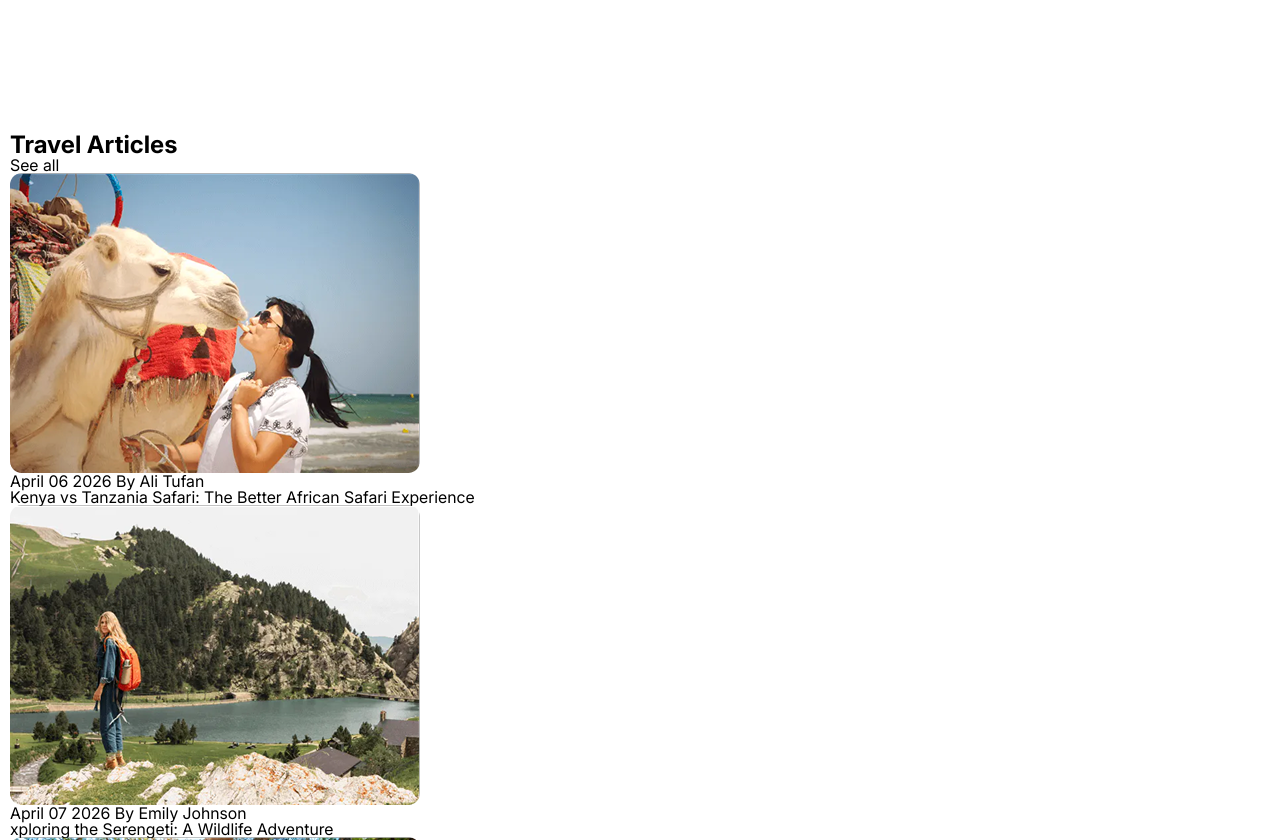
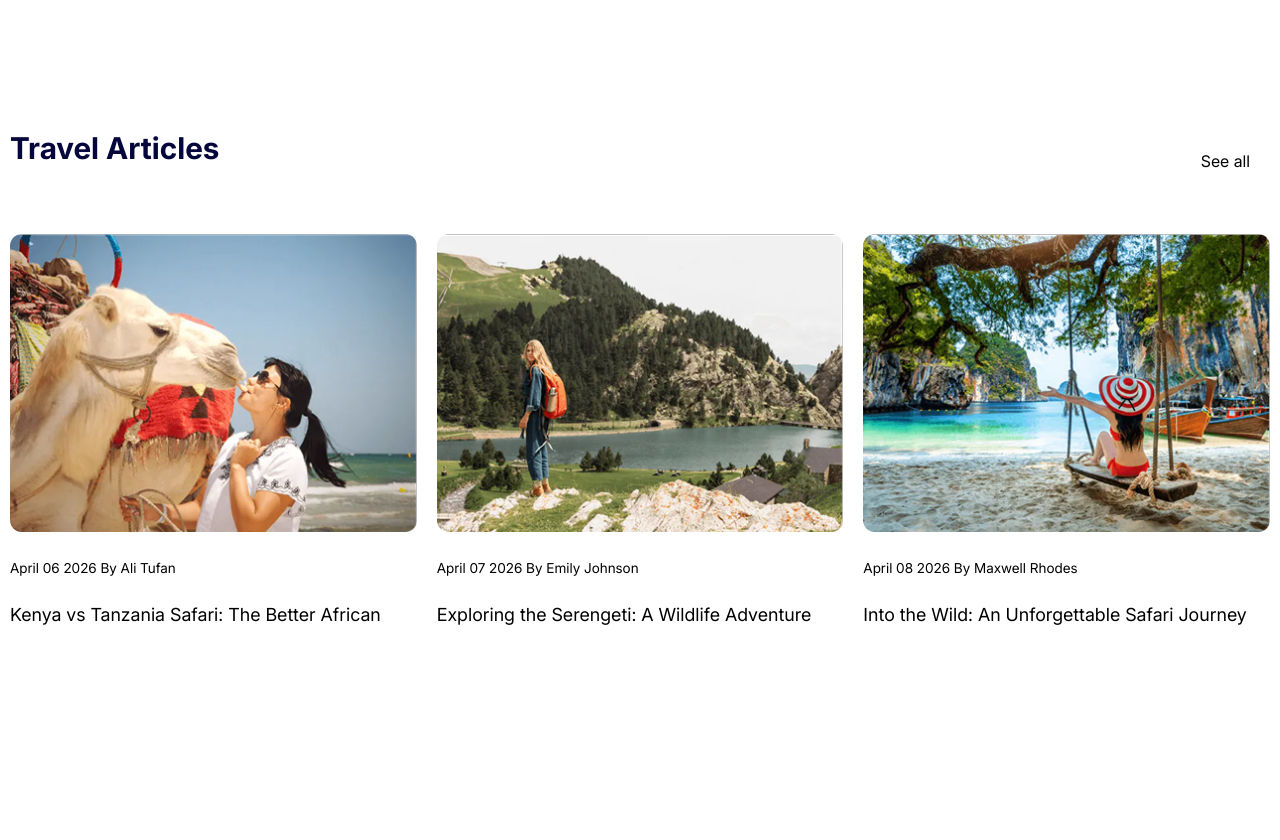
Before and after one commit to annabogomazova/viatours-website, a plain HTML site: page index.html in a window 1280 px wide. Shown: the part 7060-7900 px from the top of the page. After the commit the page ends 7694 px from the top, so only its background shows below. Drawn offline with Linux system fonts and the light colour scheme.

Commit message:
articles

```diff
--- a/index.html
+++ b/index.html
@@ -437,12 +437,12 @@
                  <div class="articles__card">
                      <img src="./img/travel-articles/1.png" class="articles__img" alt="">
                      <p class="articles__info">April 06 2026 By Ali Tufan</p>
-                     <p class="articles__text">Kenya vs Tanzania Safari: The Better African Safari Experience</p>
+                     <p class="articles__text">Kenya vs Tanzania Safari: The Better African </p>
                  </div>
                  <div class="articles__card">
                      <img src="./img/travel-articles/2.png" class="articles__img" alt="">
                      <p class="articles__info">April 07 2026 By Emily Johnson</p>
-                     <p class="articles__text">xploring the Serengeti: A Wildlife Adventure</p>
+                     <p class="articles__text">Exploring the Serengeti: A Wildlife Adventure</p>
                  </div>
                  <div class="articles__card">
                      <img src="./img/travel-articles/3.png" class="articles__img" alt="">
--- a/scss/main.scss
+++ b/scss/main.scss
@@ -11,6 +11,7 @@
 @use "sections/section-trending";
 @use "sections/section-reviews";
 @use "sections/section-booking";
+@use "sections/section-articles";
 @use "media";
 
 body,html {
--- /dev/null
+++ b/scss/sections/_section-articles.scss
@@ -0,0 +1,39 @@
+.articles{
+  margin-top: 120px;
+  &__header{
+    display: flex;
+    justify-content: space-between;
+  }
+  &__title{
+    font-size: 30px;
+    color: #05073C;
+  }
+  &__btn{
+    padding: 20px;
+    transition: 0.3s linear;
+    &:hover{
+      cursor: pointer;
+      color: #EB662B;
+      transform: translateX(20px); // чуть сдвигаем при наведении
+      transition: transform 0.3s, color 0.3s;
+    }
+  }
+  &__cards{
+    display: flex;
+    align-items: center;
+    justify-content: space-between;
+    gap: 20px;
+    padding-top: 45px;
+  }
+  &__card{
+    display: flex;
+    flex-direction: column;
+    gap: 30px;
+  }
+  &__info{
+    font-size: 13.67px;
+  }
+  &__text{
+    font-size: 18px;
+  }
+}
```
Also changed, not shown: css/main.css, scss/main.css, 2 other files.
